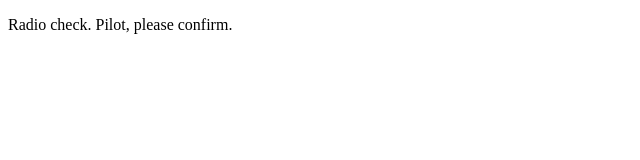
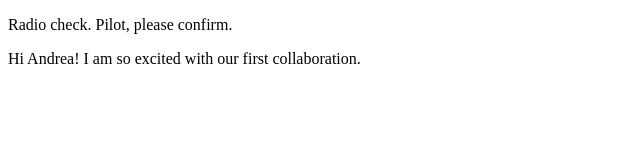
Before and after one commit to Arionly/communication-log-ROLE, a plain HTML site: page index.html in a window 1280 px wide. Shown: the whole page, without its empty margins (0-640 px from the left). Drawn offline with Linux system fonts and the light colour scheme.

Commit message:
my first contribution

```diff
--- a/index.html
+++ b/index.html
@@ -2,5 +2,6 @@
 <html>
    <body>
       <p>Radio check. Pilot, please confirm.</p>
+      <p>Hi Andrea! I am so excited with our first collaboration.</p>
    </body>
 </html>
```
